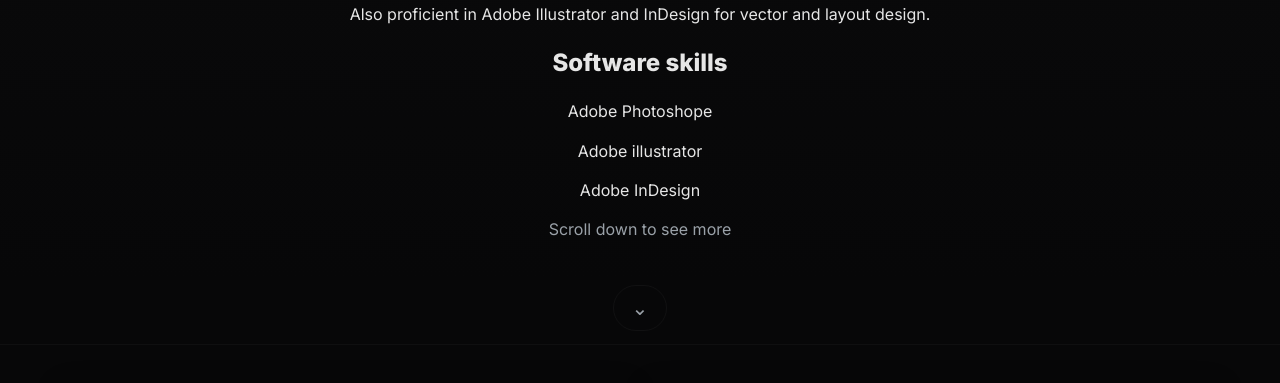
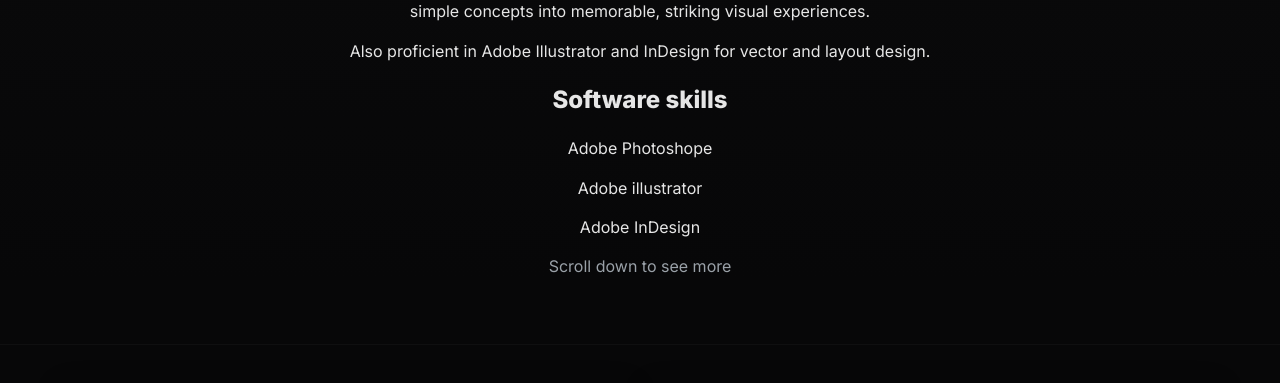
Before and after one commit to hamzalaksouri18-ops/Mon-portfolio, a plain HTML site: page index.html in a window 1280 px wide. Shown: the part 357-740 px from the top of the page. Drawn offline with Linux system fonts and the light colour scheme.

Commit message:
Add files via upload

```diff
--- a/index.html
+++ b/index.html
@@ -41,7 +41,6 @@
         </td>
 
         <p class="hero-sub">Scroll down to see more</p>
-        <button id="arrow" class="scroll-arrow" aria-label="Scroll down">⌄</button>
       </div>
     </section>
 
```
